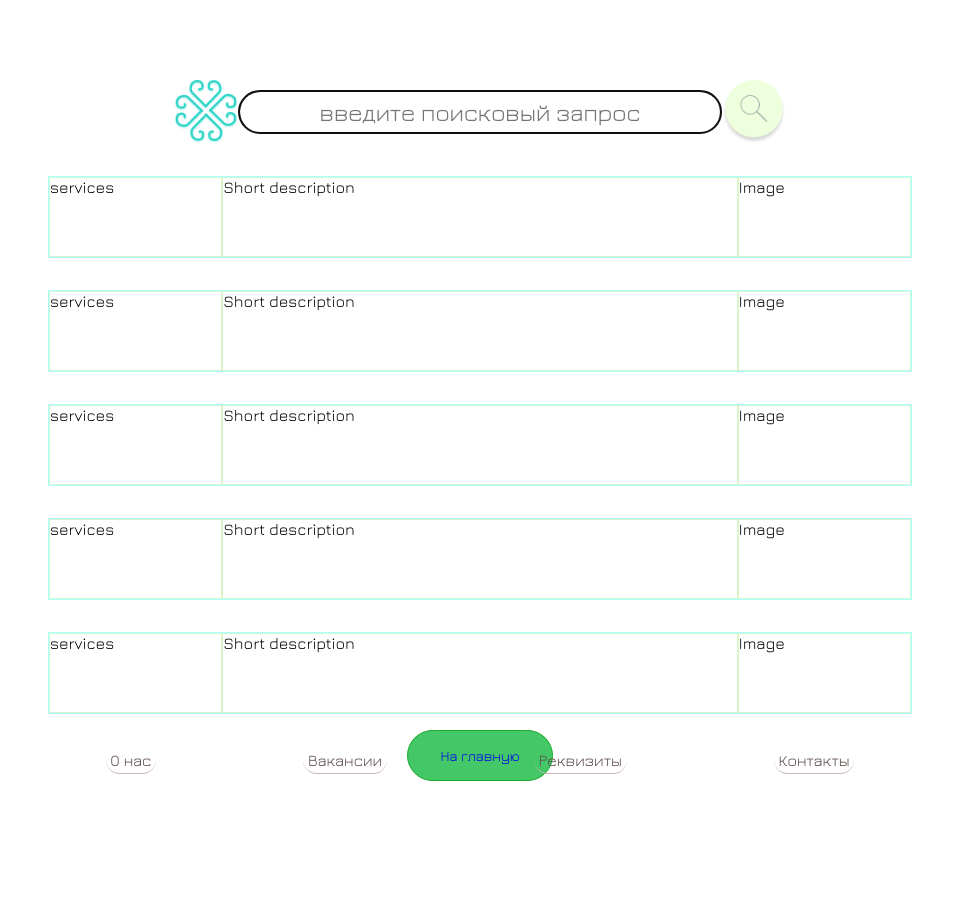
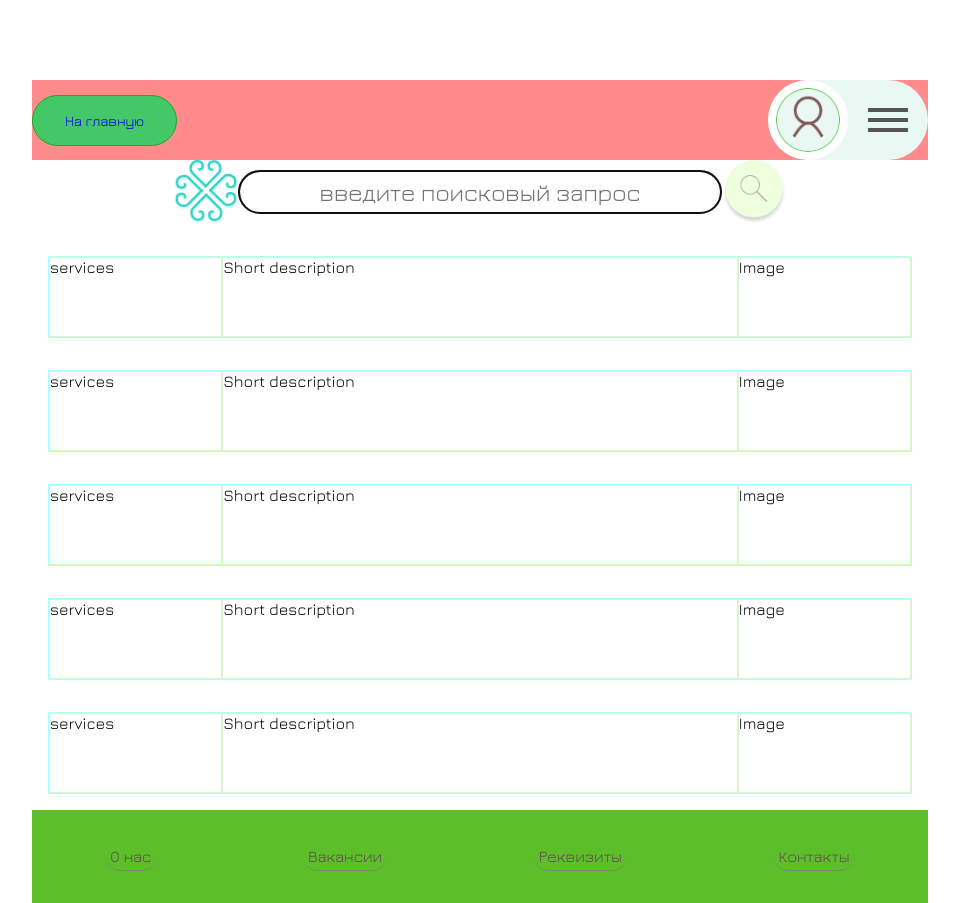
Before and after one commit to valitovgaziz/YalArbaFronEnd, a plain HTML site: page pages/searchResult.html in a window 1280 px wide. Shown: the whole page, without its empty margins (160-1119 px from the left). Before the commit the page ends 880 px from the top, so only its background shows below. Drawn offline with Linux system fonts and the light colour scheme; files whose address does not match are found by name.

Commit message:
Вроде все работает)

```diff
--- a/css/DropDownMenu.css
+++ b/css/DropDownMenu.css
@@ -3,15 +3,13 @@ a {
 }
 
 .navigation {
-    position: absolute;
-    top: 1rem;
-    right: 1rem;
+    position: relative;
     box-sizing: border-box;
     border-radius: 3rem;
     height: 5rem;
     width: 10rem;
     display: flex;
-    background-color: #d5f8f2;
+    background-color: #e9f8f3;
     justify-content: space-between;
     transition: height 0.5s, width 0.5s;
     transition-delay: 0s, 0.75s;
@@ -133,9 +131,7 @@ a {
 }
 
 .menu_ul li a:hover {
-    /*padding: 0.5rem 1rem 0.5rem 0;*/
-    /*width: fit-content;*/
-    /*box-shadow: inset 0px 0px 6px 12px rgba(0,0,0,0.1);*/
+    width: fit-content;
     color: #489a1d;
 }
 
--- a/css/bottom.css
+++ b/css/bottom.css
@@ -1,18 +1,18 @@
 .bottom {
-    position: fixed;
+    position: relative;
     bottom: 0;
     display: flex;
-    width: 70%;
+    width: 100%;
     justify-content: space-around;
     align-items: center;
-    height: 5rem;
-    margin: 0 auto 0 auto;
-    padding: 0;
+    max-height: 4rem;
+    padding: 2rem 0 2rem 0;
+    background: #5cbf2a;
 }
 
 .bottom div {
     height: fit-content;
-    border-bottom: 1px solid #c9b5b5;
+    border-bottom: 1px solid #798c62;
     padding: 0.3em;
     border-radius: 1rem;
 }
--- a/css/index.css
+++ b/css/index.css
@@ -21,6 +21,7 @@
     display: flex;
     margin: 0;
     height: fit-content;
+    max-height: 5rem;
     justify-content: space-between;
 }
 
--- a/css/search_result.css
+++ b/css/search_result.css
@@ -19,6 +19,13 @@ html, body, .main_search_page_div {
     display: flex;
     flex-flow: column;
     align-content: space-around;
+}
+
+.menu_in_search_page {
+    width: 100%;
+    display: flex;
+    justify-content: space-between;
+    background: #ff8b8b;
 }
 
 .search {
@@ -114,10 +121,8 @@ html, body, .main_search_page_div {
     align-self: center;
     text-decoration: none;
     cursor: pointer;
-    color:#ffffff;
     font-size: 0.9rem;
     padding:1rem 2rem;
-    text-decoration: none;
 }
 
 ._back_button:hover {
--- a/pages/searchResult.html
+++ b/pages/searchResult.html
@@ -11,6 +11,49 @@
 </head>
 <body>
 <div class="main_search_page_div">
+    <div class="menu_in_search_page">
+        <div class="_back_button">
+            <a href="../index.html" target="_self">
+                <div>
+                    На главную
+                </div>
+            </a>
+        </div>
+        <div class="navigation">
+            <div class="userBX">
+                <div class="imgUser">
+                    <img src="../images/profile.png" alt="GazizFoto">
+                </div>
+                <p class="userName">User Name</p>
+            </div>
+            <div class="menuToggle"></div>
+            <div class="main_menu">
+                <ul class="menu_ul">
+                    <li><a href="#">
+                        <ion-icon name="person-outline"></ion-icon>
+                        My Profile
+                    </a></li>
+                    <li><a href="#">
+                        <ion-icon name="log-in-outline"></ion-icon>
+                        Log in
+                    </a></li>
+                    <li><a href="#">
+                        <ion-icon name="person-add-outline"></ion-icon>
+                        Registration
+                    </a></li>
+                    <li><a href="#">
+                        <ion-icon name="help-outline"></ion-icon>
+                        Help & Support
+                    </a></li>
+                    <li><a href="#">
+                        <ion-icon name="log-out-outline"></ion-icon>
+                        Logout
+                    </a></li>
+                </ul>
+            </div>
+        </div>
+    </div>
+
     <div class="search">
         <div id="logo">
             <img src="../images/logo150x150.png"/>
@@ -112,31 +155,24 @@
             </div>
         </div>
     </div>
-    <div class="_back_button">
-        <a href="../index.html">
-            <div>
-                На главную
-            </div>
-        </a>
-    </div>
     <div class="bottom">
         <div id="about_ass">
-            <a href="pages/about.html">
+            <a href="../pages/about.html">
                 <p>О нас</p>
             </a>
         </div>
         <div>
-            <a href="pages/vacation.html">
+            <a href="../pages/vacation.html">
                 <p>Вакансии</p>
             </a>
         </div>
         <div>
-            <a href="pages/recuisites.html">
+            <a href="../pages/recuisites.html">
                 <p>Реквизиты</p>
             </a>
         </div>
         <div>
-            <a href="pages/contacts.html">
+            <a href="../pages/contacts.html">
                 <p>Контакты</p>
             </a>
         </div>
```
Also changed, not shown: index.html (+2 -2 lines), jsFiles/index.js (+2 -5 lines).
